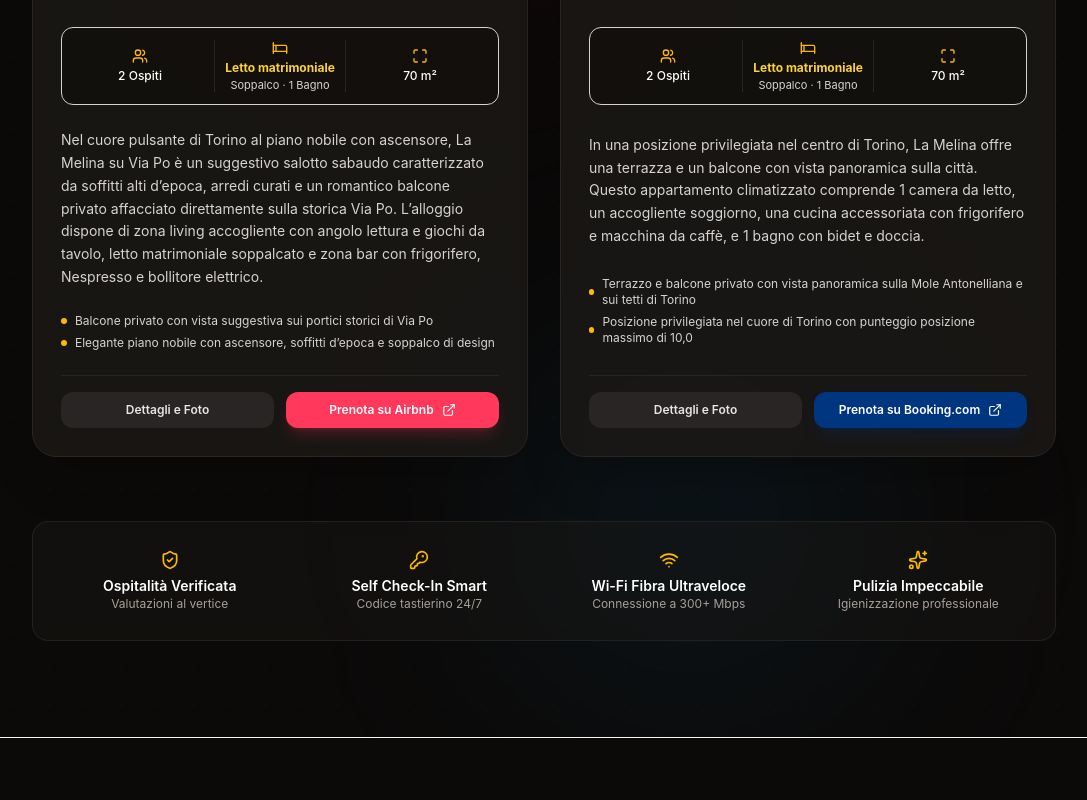
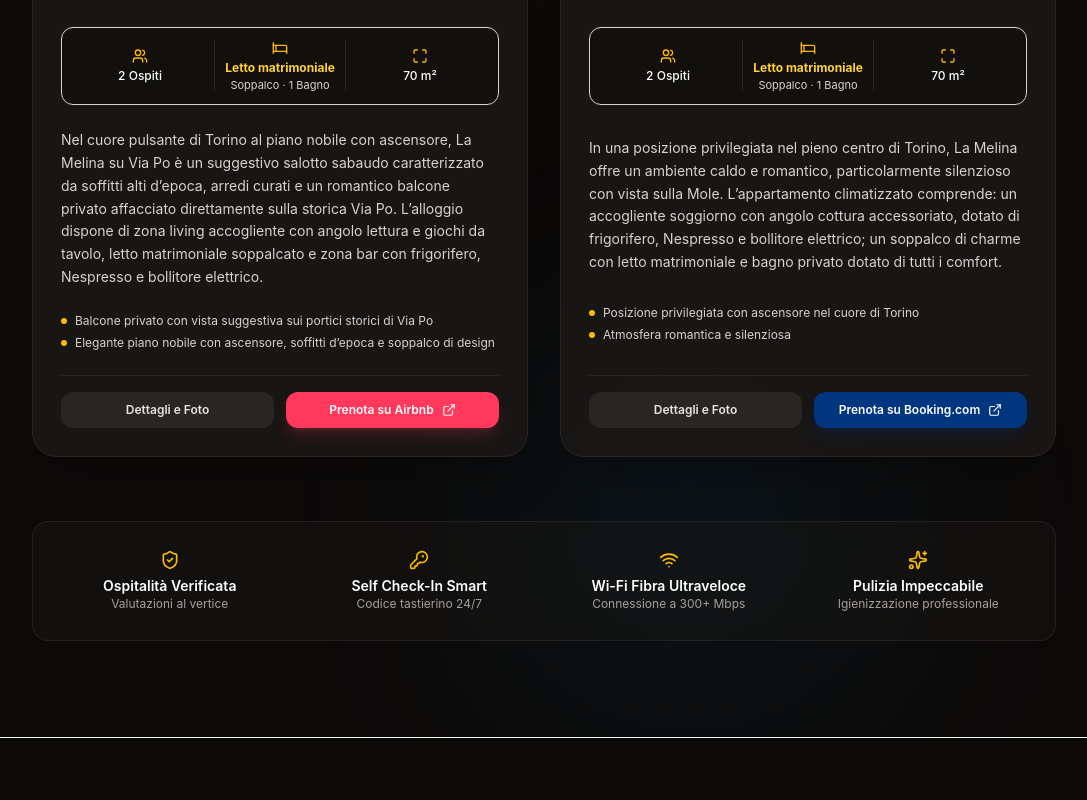
Before and after one commit to francesco-pavia/melina, a React (Vite) app: page / in a window 1280 px wide. Shown: the part 1060-1860 px from the top of the page, without its empty margins (96-1183 px from the left). Built offline with nearby package versions, Linux system fonts and the light colour scheme.

Commit message:
update: description and highlights for La Melina sotto la Mole

```diff
--- a/src/data/apartmentsData.ts
+++ b/src/data/apartmentsData.ts
@@ -113,7 +113,7 @@ export const baseApartments: Apartment[] = [
       areaSqm: 70,
     },
     description:
-      'In una posizione privilegiata nel centro di Torino, La Melina offre una terrazza e un balcone con vista panoramica sulla città. Questo appartamento climatizzato comprende 1 camera da letto, un accogliente soggiorno, una cucina accessoriata con frigorifero e macchina da caffè, e 1 bagno con bidet e doccia.',
+      'In una posizione privilegiata nel pieno centro di Torino, La Melina offre un ambiente caldo e romantico, particolarmente silenzioso con vista sulla Mole. L’appartamento climatizzato comprende: un accogliente soggiorno con angolo cottura accessoriato, dotato di frigorifero, Nespresso e bollitore elettrico; un soppalco di charme con letto matrimoniale e bagno privato dotato di tutti i comfort.',
     story:
       'Situato in posizione d’eccellenza in Via Po 51, La Melina offre un’esperienza sabauda indimenticabile con punteggio perfetto di 10/10 per la posizione. Goditi la colazione sul terrazzo privato ammirando la Mole Antonelliana o rilassati al tramonto sui tetti torinesi. L’alloggio dispone di ascensore, climatizzazione, Wi-Fi gratuito e tutto il necessario per un soggiorno confortevole.',
     heroImage: '/images/melina-mole/living-stairs.jpg',
@@ -182,10 +182,10 @@ export const baseApartments: Apartment[] = [
       { name: 'Lenzuola & Set Asciugamani inclusi', iconName: 'Bed', category: 'Essentials' },
     ],
     highlights: [
+      'Posizione privilegiata con ascensore nel cuore di Torino',
+      'Atmosfera romantica e silenziosa',
       'Terrazzo e balcone privato con vista panoramica sulla Mole Antonelliana e sui tetti di Torino',
-      'Posizione privilegiata nel cuore di Torino con punteggio posizione massimo di 10,0',
       'Comfort completo: ascensore, aria condizionata, riscaldamento e lavatrice',
-      'Punteggio 10/10 per pulizia, servizi, comfort e accoglienza su Booking.com',
     ],
     rules: {
       checkIn: 'Check-in flessibile (Self check-in con cassetta chiavi)',
--- a/src/data/translations.ts
+++ b/src/data/translations.ts
@@ -498,14 +498,14 @@ export const translations: Record<Language, SiteTranslations> = {
           'Luminoso appartamento all’ultimo piano con suggestivo terrazzo panoramico e vista sulla Mole',
         badgeText: 'Booking.com 10/10 Eccezionale',
         description:
-          'In una posizione privilegiata nel centro di Torino, La Melina offre una terrazza e un balcone con vista panoramica sulla città. Questo appartamento climatizzato comprende 1 camera da letto, un accogliente soggiorno, una cucina accessoriata con frigorifero e macchina da caffè, e 1 bagno con bidet e doccia.',
+          'In una posizione privilegiata nel pieno centro di Torino, La Melina offre un ambiente caldo e romantico, particolarmente silenzioso con vista sulla Mole. L’appartamento climatizzato comprende: un accogliente soggiorno con angolo cottura accessoriato, dotato di frigorifero, Nespresso e bollitore elettrico; un soppalco di charme con letto matrimoniale e bagno privato dotato di tutti i comfort.',
         story:
           'Situato in posizione d’eccellenza in Via Po 51, La Melina offre un’esperienza sabauda indimenticabile con punteggio perfetto di 10/10 per la posizione. Goditi la colazione sul terrazzo privato ammirando la Mole Antonelliana o rilassati al tramonto sui tetti torinesi. L’alloggio dispone di ascensore, climatizzazione, Wi-Fi gratuito e tutto il necessario per un soggiorno confortevole.',
         highlights: [
+          'Posizione privilegiata con ascensore nel cuore di Torino',
+          'Atmosfera romantica e silenziosa',
           'Terrazzo e balcone privato con vista panoramica sulla Mole Antonelliana e sui tetti di Torino',
-          'Posizione privilegiata nel cuore di Torino con punteggio posizione massimo di 10,0',
-          'Comfort completo: ascensore, aria condizionata, riscaldamento e lavatrice',
-          'Punteggio 10/10 per pulizia, servizi, comfort e accoglienza su Booking.com',
+          'Comfort completo: aria condizionata, riscaldamento e lavatrice',
         ],
         galleryCaptions: [
           'Ambiente living accogliente con scala verso il soppalco',
@@ -828,14 +828,14 @@ export const translations: Record<Language, SiteTranslations> = {
           'Top-floor bright apartment with private panoramic terrace and Mole Antonelliana view',
         badgeText: 'Booking.com 10/10 Exceptional',
         description:
-          'In a prime location in the heart of Turin, La Melina offers a terrace and a balcony with panoramic city views. This air-conditioned apartment features 1 bedroom, a cozy living room, an equipped kitchenette with fridge and coffee machine, and 1 bathroom with bidet and shower.',
+          'In a privileged location right in the heart of Turin, La Melina offers a warm, romantic, and exceptionally peaceful atmosphere with views of the Mole. This air-conditioned apartment includes: a cozy living room with an equipped kitchenette (refrigerator, Nespresso machine, and electric kettle); a charming mezzanine with double bed, and a private bathroom equipped with all comforts.',
         story:
           'Situated in an exceptional location on historic Via Po 51, La Melina delivers an authentic Savoyard stay backed by a flawless 10.0 location score. Enjoy breakfast on your private terrace gazing at the Mole Antonelliana or unwind at sunset over Turin’s rooftops. Complete with elevator access, air conditioning, heating, free high-speed Wi-Fi, and plush amenities.',
         highlights: [
+          'Prime location with elevator access in the heart of Turin',
+          'Romantic and quiet atmosphere',
           'Private rooftop terrace & balcony with panoramic views of the Mole Antonelliana and rooftops',
-          'Unbeatable central location in Via Po with a perfect 10.0 location score',
-          'Modern convenience: building elevator, air conditioning, heating & in-unit washer',
-          'Flawless 10/10 rating for cleanliness, amenities, comfort & service on Booking.com',
+          'Complete comfort: elevator, air conditioning, heating & in-unit washer',
         ],
         galleryCaptions: [
           'Cozy living area with staircase leading to the mezzanine',
@@ -1158,14 +1158,14 @@ export const translations: Record<Language, SiteTranslations> = {
           'Appartement lumineux au dernier étage avec terrasse panoramique privée et vue sur la Mole',
         badgeText: 'Booking.com 10/10 Exceptionnel',
         description:
-          'Bénéficiant d’un emplacement privilégié au cœur de Turin, La Melina dispose d’une terrasse et d’un balcon avec vue panoramique sur la ville. Cet appartement climatisé comprend 1 chambre, un salon chaleureux, une kitchenette équipée avec réfrigérateur et machine à café, et 1 salle de bain avec bidet et douche.',
+          'Bénéficiant d’un emplacement privilégié en plein cœur de Turin, La Melina offre un cadre chaleureux et romantique, particulièrement silencieux avec vue sur la Mole. Cet appartement climatisé comprend : un salon chaleureux avec kitchenette équipée (réfrigérateur, Nespresso et bouilloire électrique) ; une charmante mezzanine avec lit double et une salle de bain privée pourvue de tout le confort.',
         story:
           'Situé à une adresse d’exception au 51 Via Po, La Melina offre une expérience piémontaise mémorable avec une note de situation parfaite de 10/10. Savourez votre petit-déjeuner en terrasse face à la Mole Antonelliana ou admirez le coucher de soleil sur les toits de Turin. L’immeuble dispose d’un ascenseur, de la climatisation, du chauffage et du Wi-Fi haut débit.',
         highlights: [
+          'Emplacement privilégié avec ascenseur au cœur de Turin',
+          'Atmosphère romantique et silencieuse',
           'Terrasse et balcon panoramiques avec vue imprenable sur la Mole Antonelliana et les toits',
-          'Emplacement exceptionnel Via Po avec une note de situation parfaite de 10,0',
           'Confort moderne : ascenseur dans l’immeuble, climatisation, chauffage et lave-linge',
-          'Note parfaite de 10/10 pour la propreté, les équipements et l’accueil sur Booking.com',
         ],
         galleryCaptions: [
           'Espace salon chaleureux avec escalier menant à la mezzanine',
@@ -1488,14 +1488,14 @@ export const translations: Record<Language, SiteTranslations> = {
           'Helles Dachgeschoss-Apartment mit privater Panorama-Terrasse und Blick auf die Mole',
         badgeText: 'Booking.com 10/10 Außergewöhnlich',
         description:
-          'In bester Lage im Herzen von Turin bietet La Melina eine Terrasse und einen Balkon mit Panoramablick auf die Stadt. Dieses klimatisierte Apartment verfügt über 1 Schlafzimmer, ein gemütliches Wohnzimmer, eine Küchenzeile mit Kühlschrank und Kaffeemaschine sowie 1 Badezimmer mit Bidet und Dusche.',
+          'In privilegierter Lage im Herzen von Turin bietet La Melina ein warmes, romantisches und besonders ruhiges Ambiente mit Blick auf die Mole Antonelliana. Das klimatisierte Apartment umfasst: ein gemütliches Wohnzimmer mit ausgestatteter Küchenzeile (Kühlschrank, Nespresso und Wasserkocher); eine charmante Galerie mit Doppelbett und ein privates Badezimmer mit allem Komfort.',
         story:
           'In privilegierter Lage in der Via Po 51 bietet La Melina ein unvergleichliches Piemont-Erlebnis mit einer perfekten Lagebewertung von 10/10. Frühstücken Sie auf der privaten Terrasse mit Blick auf die Mole Antonelliana oder genießen Sie den Sonnenuntergang über den Turiner Dächern. Das Gebäude verfügt über einen Aufzug, Klimaanlage, Heizung und Highspeed-WLAN.',
         highlights: [
+          'Privilegierte Lage mit Aufzug im Herzen von Turin',
+          'Romantische und ruhige Atmosphäre',
           'Private Panorama-Dachterrasse & Balkon mit atemberaubendem Blick auf die Mole Antonelliana',
-          'Unschlagbare Lage in der Via Po mit perfekter Lagebewertung von 10,0',
           'Modernster Komfort: Aufzug im Haus, Klimaanlage, Heizung und Waschmaschine',
-          'Höchstbewertung von 10/10 für Sauberkeit, Ausstattung und Gastfreundschaft auf Booking.com',
         ],
         galleryCaptions: [
           'Gemütlicher Wohnbereich mit Treppe zur Galerie',
@@ -1818,14 +1818,14 @@ export const translations: Record<Language, SiteTranslations> = {
           'Luminoso apartamento en última planta con terraza panorámica privada y vistas a la Mole',
         badgeText: 'Booking.com 10/10 Excepcional',
         description:
-          'Con una ubicación privilegiada en pleno centro de Turín, La Melina ofrece terraza y balcón con vistas panorámicas a la ciudad. Este apartamento con aire acondicionado dispone de 1 dormitorio, una acogedora sala de estar, zona de cocina equipada con nevera y cafetera, y 1 baño con bidet y ducha.',
+          'En una ubicación privilegiada en pleno centro de Turín, La Melina ofrece un ambiente cálido y romántico, especialmente silencioso con vistas a la Mole. El apartamento climatizado comprende: una acogedora sala de estar con cocina americana equipada (frigorífico, Nespresso y hervidor eléctrico); un coqueto altillo con cama de matrimonio y baño privado dotado de todas las comodidades.',
         story:
           'Situado en una ubicación excepcional en Via Po 51, La Melina brinda una experiencia turinesa inmejorable respaldada por una puntuación de ubicación perfecta de 10/10. Desayuna en la terraza privada contemplando la Mole Antonelliana o admira el atardecer sobre los tejados de Turín. El edificio cuenta con ascensor, climatización, calefacción y Wi-Fi de alta velocidad.',
         highlights: [
+          'Ubicación privilegiada con ascensor en el corazón de Turín',
+          'Atmósfera romántica y silenciosa',
           'Terraza y balcón panorámicos con vistas exclusivas a la Mole Antonelliana y los tejados',
-          'Ubicación privilegiada en Via Po con la máxima puntuación de ubicación de 10,0',
           'Máximo confort: ascensor en el edificio, aire acondicionado, calefacción y lavadora',
-          'Puntuación impecable de 10/10 en limpieza, servicios y atención en Booking.com',
         ],
         galleryCaptions: [
           'Acogedora sala de estar con escalera hacia el altillo',
```
